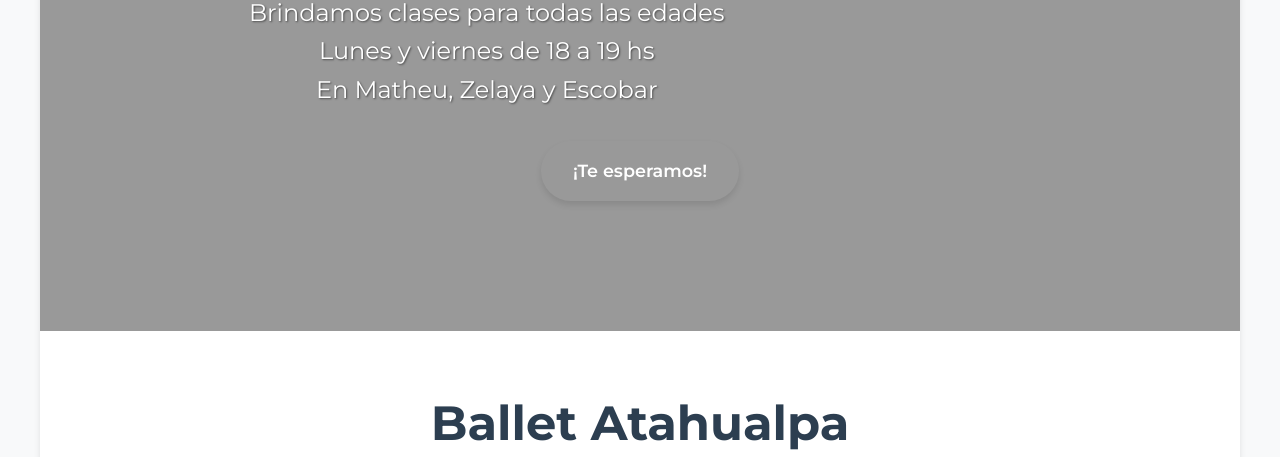
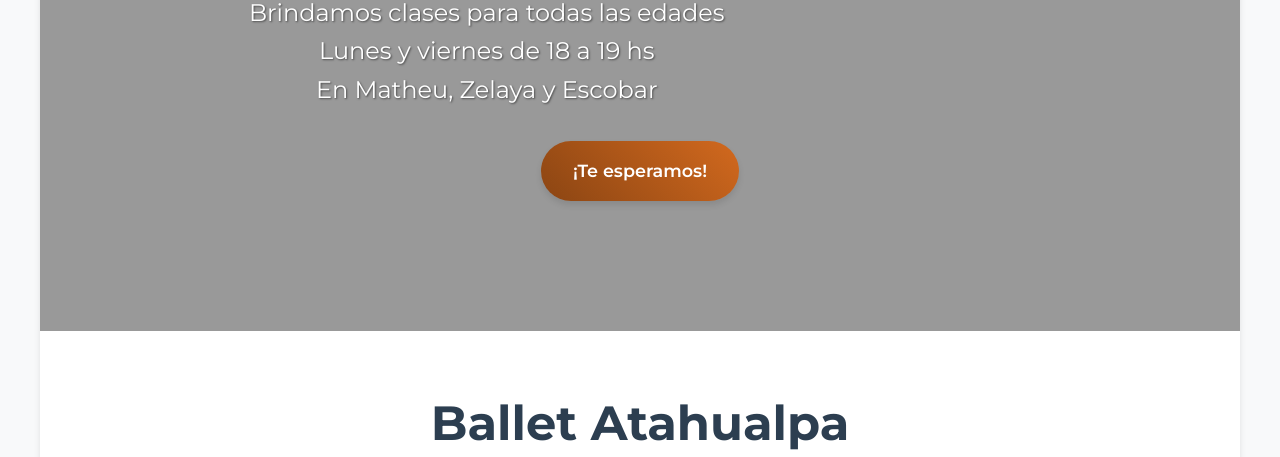
Before and after one commit to launocetti/Atahualpa, a plain HTML site: page index.html in a window 1280 px wide. Shown: the part 343-800 px from the top of the page. Drawn offline with nearby package versions, Linux system fonts and the light colour scheme.

Commit message:
Update Styles.css

```diff
--- a/Styles.css
+++ b/Styles.css
@@ -115,7 +115,7 @@ body {
 }
 
 .btn-hero {
-  background: linear-gradient(45deg, #212529(--primary-color), #0a58ca(--secondary-color));
+  background: linear-gradient(45deg, var(--primary-color), var(--secondary-color));
   border: none;
   padding: 1rem 2rem;
   font-size: 1.1rem;
```
